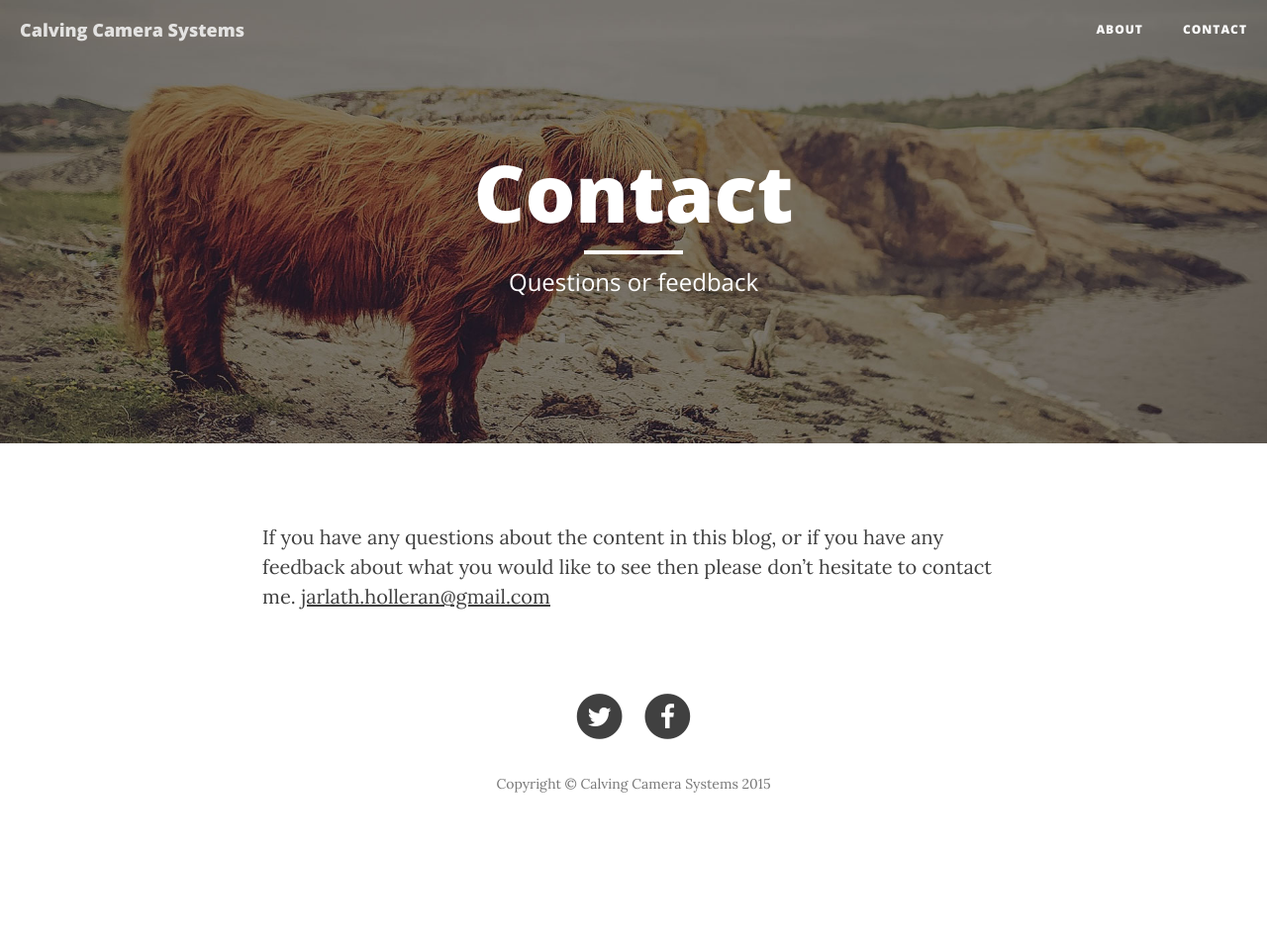
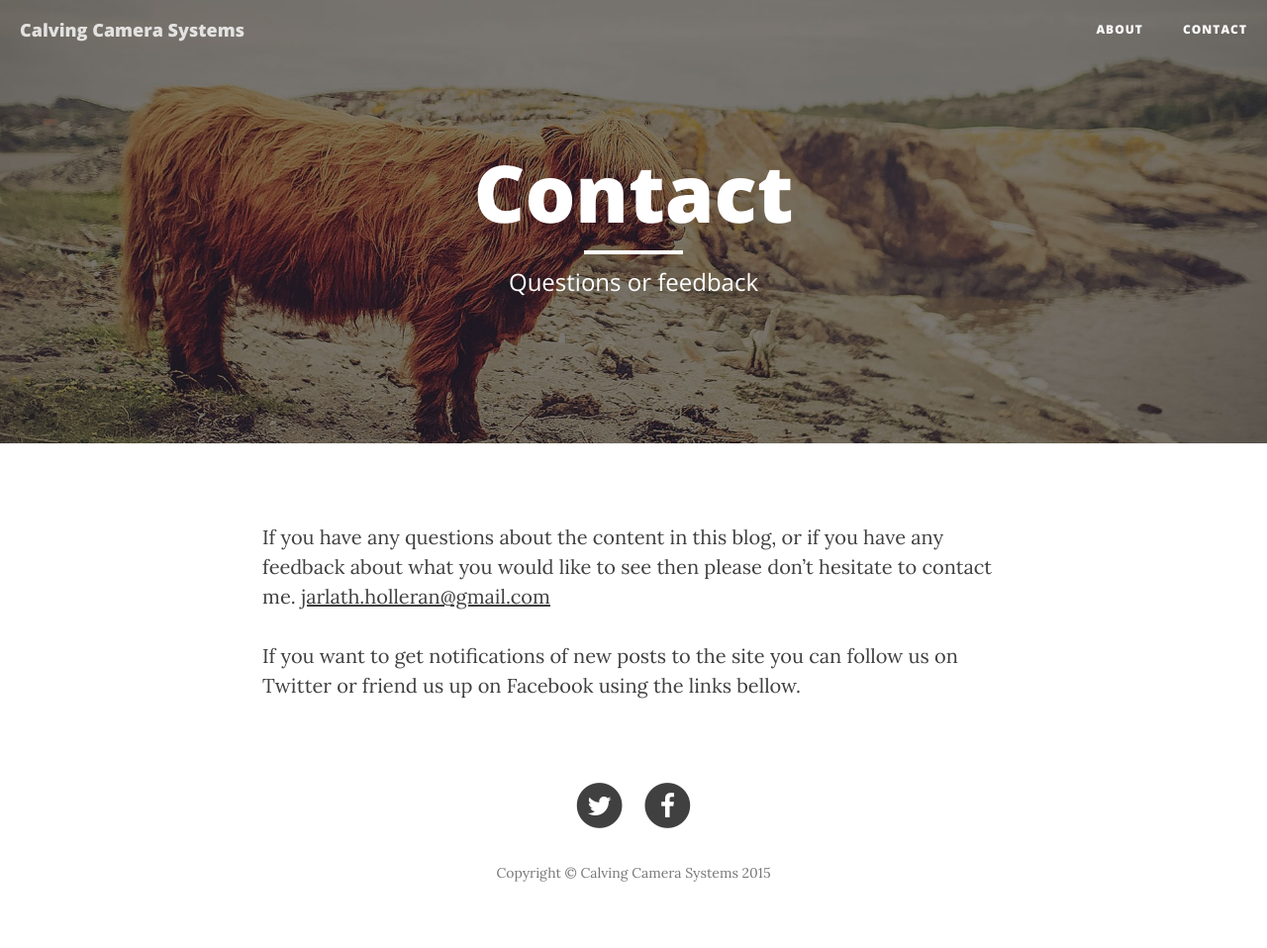
Before and after one commit to jholleran/calvingcamerareviews, a Jekyll site: the page built from contact.md, in a window 1280 px wide. Shown: the whole page at 99% size. Built offline with Jekyll 4.4.1, drawn with Linux system fonts in a browser that asks for light colours; nearby versions of some CDN libraries; before the commit the page ends 900 px from its top, so only the background shows below that.

Commit message:
contact info update

```diff
--- a/_posts/2015-05-20-wireless-connection-to-calving-camera.markdown
+++ b/_posts/2015-05-20-wireless-connection-to-calving-camera.markdown
@@ -27,4 +27,4 @@ Two antennas are fitted outside the two building (Shed and House) facing each ot
 The Camera is connected into the Directional Antenna in the Shed and transmits the video, as radio waves, to the other Directional Antenna, which will receives the video, and is connected into the TV to be displayed.
 
 
-In a later post I will go into detail about the type of Antennas that can be used and how to set them up. If you want to get notifications of these post you can follow us on Twitter or friend us up on Facebook using the link bellow.
+In a later post I will go into detail about the type of Antennas that can be used and how to set them up. If you want to get notifications of these post you can follow us on Twitter or friend us up on Facebook using the links bellow.
--- a/contact.md
+++ b/contact.md
@@ -24,3 +24,5 @@ If you have any questions about the content in this blog, or if you have any fee
 	"email" : "{{ site.email }}"
 	}
 </script>
+
+ If you want to get notifications of new posts to the site you can follow us on Twitter or friend us up on Facebook using the links bellow.
```
